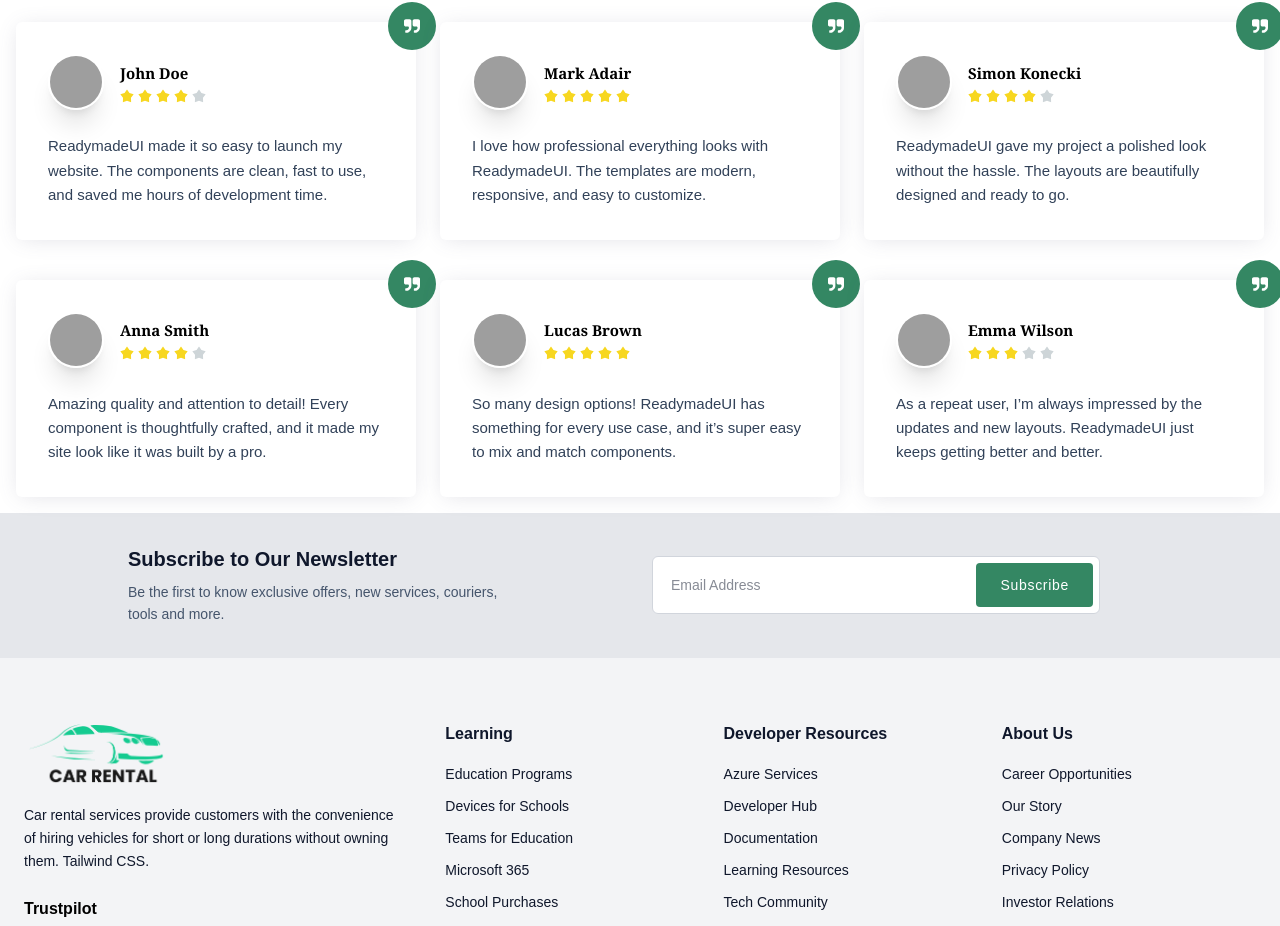
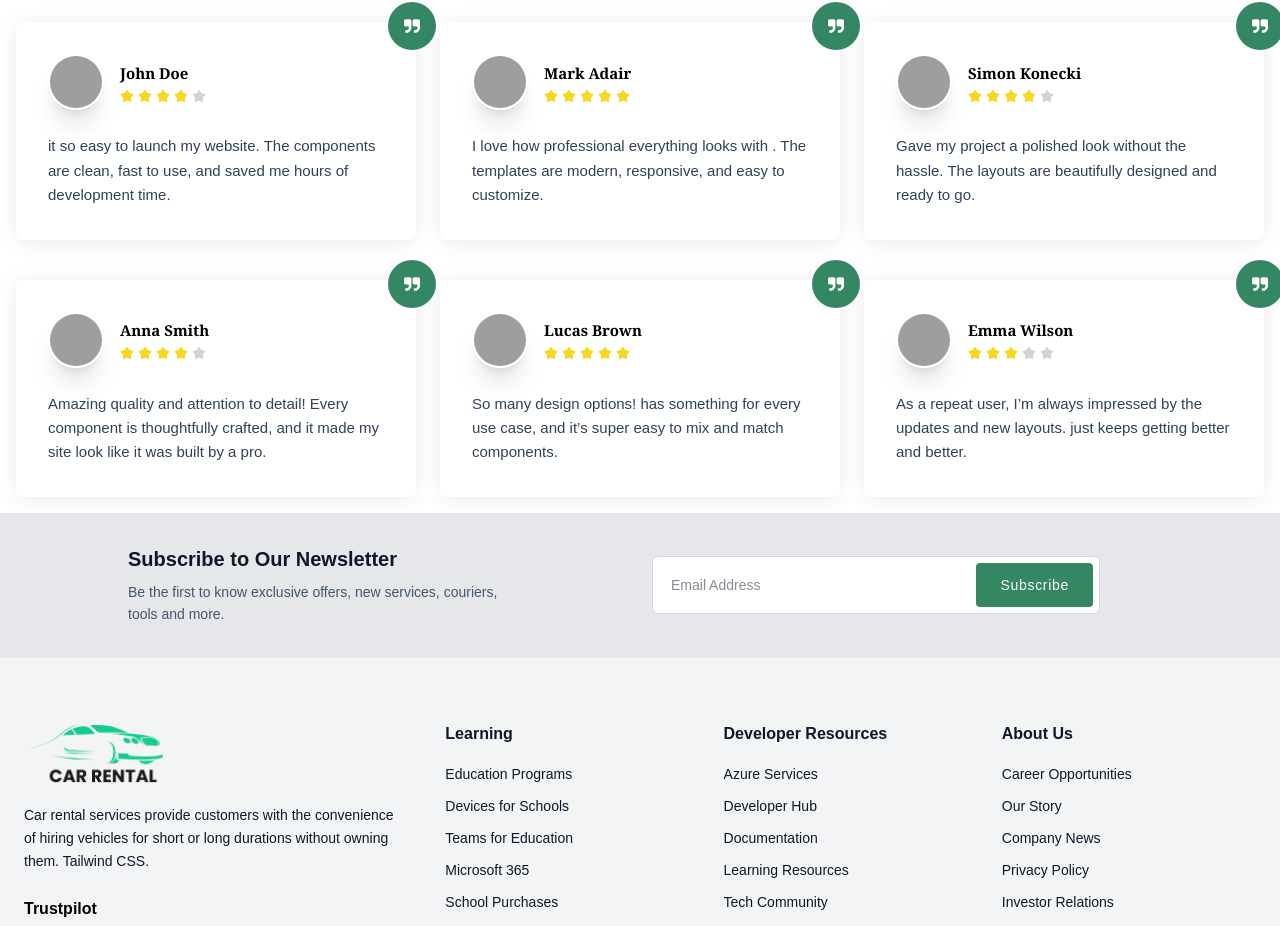
Before and after one commit to Rehman212/carrentaldemo, a Next.js app: page / in a window 1280 px wide. Shown: the part 5311-6237 px from the top of the page. Built offline with nearby package versions, Linux system fonts and the light colour scheme; grey boxes are pictures that could not be loaded.

Commit message:
Update testimonials.jsx

```diff
--- a/src/components/testimonials.jsx
+++ b/src/components/testimonials.jsx
@@ -54,7 +54,7 @@ export default function Testimonial(){
             </div>
 
             <div className="mt-6">
-              <p className="text-[15px] text-slate-700 leading-relaxed">ReadymadeUI made it so easy to launch my website. The components are clean, fast to use, and saved me hours of development time.</p>
+              <p className="text-[15px] text-slate-700 leading-relaxed">it so easy to launch my website. The components are clean, fast to use, and saved me hours of development time.</p>
             </div>
           </div>
 
@@ -101,7 +101,7 @@ export default function Testimonial(){
             </div>
 
             <div className="mt-6">
-              <p className="text-[15px] text-slate-700 leading-relaxed">I love how professional everything looks with ReadymadeUI. The templates are modern, responsive, and easy to customize.</p>
+              <p className="text-[15px] text-slate-700 leading-relaxed">I love how professional everything looks with . The templates are modern, responsive, and easy to customize.</p>
             </div>
           </div>
 
@@ -148,7 +148,7 @@ export default function Testimonial(){
             </div>
 
             <div className="mt-6">
-              <p className="text-[15px] text-slate-700 leading-relaxed">ReadymadeUI gave my project a polished look without the hassle. The layouts are beautifully designed and ready to go.</p>
+              <p className="text-[15px] text-slate-700 leading-relaxed">Gave my project a polished look without the hassle. The layouts are beautifully designed and ready to go.</p>
             </div>
           </div>
 
@@ -242,7 +242,7 @@ export default function Testimonial(){
             </div>
 
             <div className="mt-6">
-              <p className="text-[15px] text-slate-700 leading-relaxed">So many design options! ReadymadeUI has something for every use case, and it’s super easy to mix and match components.</p>
+              <p className="text-[15px] text-slate-700 leading-relaxed">So many design options!  has something for every use case, and it’s super easy to mix and match components.</p>
             </div>
           </div>
 
@@ -289,7 +289,7 @@ export default function Testimonial(){
             </div>
 
             <div className="mt-6">
-              <p className="text-[15px] text-slate-700 leading-relaxed">As a repeat user, I’m always impressed by the updates and new layouts. ReadymadeUI just keeps getting better and better.</p>
+              <p className="text-[15px] text-slate-700 leading-relaxed">As a repeat user, I’m always impressed by the updates and new layouts.  just keeps getting better and better.</p>
             </div>
           </div>
         </div>
```
